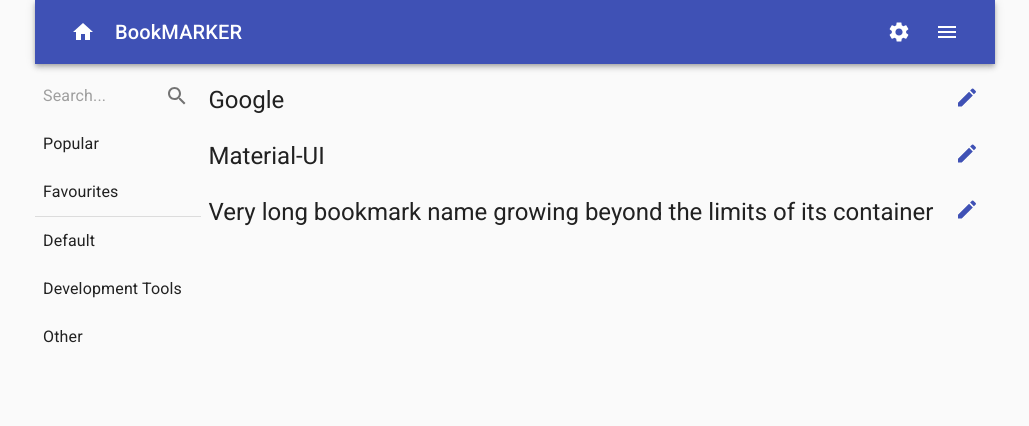
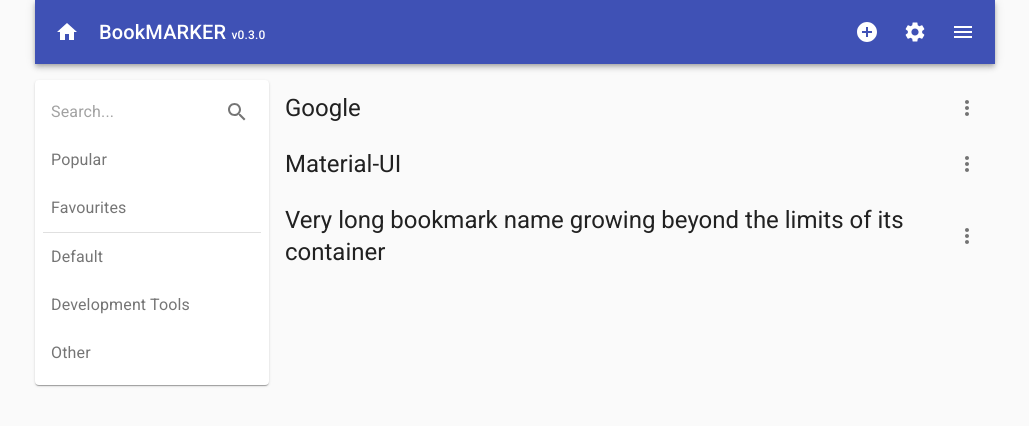
Before and after one commit to openXapps/web-apps-bookmarker-mui, a React (Create React App) app: page / in a window 1280 px wide. Shown: the top 426 px of the page, without its empty margins (125-1154 px from the left). Built offline with nearby package versions, Linux system fonts and the light colour scheme.

Commit message:
Development progress

```diff
--- a/src/components/Content/BookmarksComponent.js
+++ b/src/components/Content/BookmarksComponent.js
@@ -3,19 +3,19 @@
 import useMediaQuery from '@material-ui/core/useMediaQuery';
 import Box from '@material-ui/core/Box';
 import IconButton from '@material-ui/core/IconButton';
+// import Link from '@material-ui/core/Link';
 import List from '@material-ui/core/List';
 import ListItem from '@material-ui/core/ListItem';
 import ListItemText from '@material-ui/core/ListItemText';
 import ListItemSecondaryAction from '@material-ui/core/ListItemSecondaryAction';
-import EditIcon from '@material-ui/icons/Edit';
+import MoreVertIcon from '@material-ui/icons/MoreVert';
 
 import { getBookmarks } from '../../utilities/localstorage';
 import { useStyles } from './BookmarksStyles';
-import { Link } from '@material-ui/core';
 
 // https://material-ui.com/components/speed-dial/
 
-const BookmarksComponent = () => {
+const BookmarksComponent = ({history}) => {
     const theme = useTheme();
     const matches = useMediaQuery(theme.breakpoints.down('sm'));
     const classes = useStyles();
@@ -26,8 +26,10 @@
         return () => true;
     }, []);
 
-    const handleEdit = () => {
-        console.log('Edit button clicked');
+    const handleEdit = (e) => {
+        // console.log('Bookmarks: edit.siteId...', e.currentTarget.dataset.siteId);
+        const siteId = e.currentTarget.dataset.siteId;
+        history.push('/edit/' + siteId);
     };
 
     return (
@@ -51,10 +53,12 @@
                                     />
                                     <ListItemSecondaryAction>
                                         {/* <Link href="https://www.google.co.za" target="_blank" rel="noopener"><EditIcon /></Link> */}
-                                        <Link href={`/edit/${v.siteId}`}><EditIcon /></Link>
-                                        {/* <IconButton edge="end" onClick={handleEdit}>
-                                            <EditIcon />
-                                        </IconButton> */}
+                                        {/* <Link href={`/edit/${v.siteId}`}><MoreVertIcon /></Link> */}
+                                        <IconButton
+                                            edge="end"
+                                            data-site-id={v.siteId}
+                                            onClick={handleEdit}
+                                        ><MoreVertIcon /></IconButton>
                                     </ListItemSecondaryAction>
                                 </ListItem>
                             </div>
--- a/src/components/Content/BookmarksStyles.js
+++ b/src/components/Content/BookmarksStyles.js
@@ -13,7 +13,7 @@
     display: 'flex',
     flexWrap: 'nowrap',
     alignItems: 'center',
-    marginLeft: theme.spacing(1),
+    // marginLeft: theme.spacing(1),
   },
   bookmarkText: {
     paddingLeft: theme.spacing(1),
--- a/src/components/Content/ContentComponent.js
+++ b/src/components/Content/ContentComponent.js
@@ -1,14 +1,32 @@
 import React from 'react';
 import Box from '@material-ui/core/Box';
+import Grid from '@material-ui/core/Grid';
+import Paper from '@material-ui/core/Paper';
+import Hidden from '@material-ui/core/Hidden';
 
+import { useStyles } from './ContentStyles';
 import NavigationComponent from './NavigationComponent';
 import BookmarksComponent from './BookmarksComponent';
 
-const ContentComponent = ({ location, history }) => {
+// https://medium.com/swlh/taking-material-ui-for-a-spin-79ec46db72e3
+
+const ContentComponent = ({ history }) => {
+  const classes = useStyles();
+
   return (
-    <Box display="flex" mt={1}>
-      <NavigationComponent history={history} />
-      <BookmarksComponent location={location} />
+    <Box mt={2}>
+      <Grid container spacing={1}>
+        <Grid item xs={false} sm={3}>
+          <Hidden xsDown>
+            <Paper className={classes.paper}>
+              <NavigationComponent history={history} />
+            </Paper>
+          </Hidden>
+        </Grid>
+        <Grid item xs={12} sm={9}>
+          <BookmarksComponent history={history} />
+        </Grid>
+      </Grid>
     </Box>
   );
 };
--- /dev/null
+++ b/src/components/Content/ContentStyles.js
@@ -0,0 +1,11 @@
+import { makeStyles } from '@material-ui/core/styles';
+
+export const useStyles = makeStyles((theme) => ({
+  root: {
+    // flexGrow: 1,
+  },
+  paper: {
+    padding: theme.spacing(1),
+    color: theme.palette.text.secondary,
+  },
+}));
--- a/src/components/Content/NavigationComponent.js
+++ b/src/components/Content/NavigationComponent.js
@@ -20,7 +20,7 @@
         return () => true;
     }, []);
 
-    console.log('Nav: location...', history.location);
+    // console.log('Nav: location...', history.location);
 
     return (
         <Box className={classes.root}>
--- a/src/components/Content/NavigationStyles.js
+++ b/src/components/Content/NavigationStyles.js
@@ -2,7 +2,7 @@
 
 export const useStyles = makeStyles((theme) => ({
   root: {
-    width: 200,
+    // width: 200,
     // marginLeft: theme.spacing(2),
     // marginTop: theme.spacing(1),
     // [theme.breakpoints.up('md')]: {
--- a/src/components/Editor/EditorComponent.js
+++ b/src/components/Editor/EditorComponent.js
@@ -1,6 +1,9 @@
 import React from 'react';
 
-const EditorComponent = () => {
+const EditorComponent = ({ match }) => {
+
+    console.log('Edit: route...', match);
+
     return (
         <h3>Editor</h3>
     );
--- a/src/components/Header/HeaderComponent.js
+++ b/src/components/Header/HeaderComponent.js
@@ -1,98 +1,91 @@
 import React from 'react';
-import { Link as RouterLink, withRouter } from 'react-router-dom';
+import { withRouter } from 'react-router-dom';
 
+import Typography from '@material-ui/core/Typography';
 import AppBar from '@material-ui/core/AppBar';
 import Toolbar from '@material-ui/core/Toolbar';
-import Divider from '@material-ui/core/Divider';
-import Drawer from '@material-ui/core/Drawer';
+import MenuItem from '@material-ui/core/MenuItem';
+import Menu from '@material-ui/core/Menu';
 import IconButton from '@material-ui/core/IconButton';
-import List from '@material-ui/core/List';
-import ListItem from '@material-ui/core/ListItem';
-import ListItemText from '@material-ui/core/ListItemText';
-import Typography from '@material-ui/core/Typography';
-import ChevronLeftIcon from '@material-ui/icons/ChevronLeft';
-import ChevronRightIcon from '@material-ui/icons/ChevronRight';
 import HomeIcon from '@material-ui/icons/Home';
 import MenuIcon from '@material-ui/icons/Menu';
+import ChevronLeftIcon from '@material-ui/icons/ChevronLeft';
 import SettingsIcon from '@material-ui/icons/Settings';
+import AddCircleIcon from '@material-ui/icons/AddCircle';
+import Hidden from '@material-ui/core/Hidden';
 
 import useStyles from './HeaderStyles';
 import { getDefaultData } from '../../utilities/defaultdata';
 
-const Header = ({ history, location }) => {
+const Header = ({ history }) => {
   const classes = useStyles();
-  const [drawerState, setDrawerState] = React.useState(false);
+  const [anchorEl, setAnchorEl] = React.useState(null);
   const localData = getDefaultData();
 
-  // console.log('Header: data...', data);
+  const handleMenuToggle = (e) => {
+    setAnchorEl(e.currentTarget);
+  };
+
+  const handleMenuClose = () => {
+    setAnchorEl(null);
+  };
+
+  const handleRoute = (e) => {
+    handleMenuClose();
+    // console.log(e.currentTarget.dataset.name);
+    history.push(`/${e.currentTarget.dataset.name}`);
+  }
 
   return (
-    <div className={classes.grow}>
+    <div>
       <AppBar
         position="static"
-      ><Toolbar>
+      ><Toolbar disableGutters className={classes.toolboxPadding}>
           <IconButton
             aria-label="home button"
             className={classes.leftButton}
             color="inherit"
             onClick={() => history.push('/')}
-          >{location.pathname === '/' ? <HomeIcon /> : <ChevronLeftIcon />}</IconButton>
+          >{history.location.pathname === '/' ? <HomeIcon /> : <ChevronLeftIcon />}</IconButton>
           <Typography
+            className={classes.grow}
             variant="h6"
-            className={classes.grow}
-          >BookMARKER</Typography>
-          {location.pathname === '/' ? (
+          >BookMARKER <span className={classes.appVersion}><Hidden xsDown>v{localData.settings.version}</Hidden></span>
+          </Typography>
+          {history.location.pathname === '/' ? (
             <>
+              <IconButton
+                color="inherit"
+                onClick={() => history.push('/new')}
+              ><AddCircleIcon /></IconButton>
               <IconButton
                 color="inherit"
                 onClick={() => history.push('/settings')}
               ><SettingsIcon /></IconButton>
               <IconButton
                 color="inherit"
-                onClick={() => setDrawerState(!drawerState)}
+                aria-controls="menu-appbar"
+                aria-haspopup="true"
+                onClick={handleMenuToggle}
               ><MenuIcon /></IconButton>
+              <Menu
+                id="menu-appbar"
+                anchorEl={anchorEl}
+                getContentAnchorEl={null}
+                anchorOrigin={{ vertical: 'bottom', horizontal: 'right', }}
+                transformOrigin={{ vertical: 'top', horizontal: 'right', }}
+                keepMounted
+                open={Boolean(anchorEl)}
+                onClose={handleMenuClose}
+              >
+                <MenuItem onClick={handleRoute} data-name='settings'>Settings</MenuItem>
+                <MenuItem onClick={handleRoute} data-name='download'>Backup my Data</MenuItem>
+                <MenuItem onClick={handleRoute} data-name='upload'>Restore my Backups</MenuItem>
+              </Menu>
             </>
           ) : (null)}
         </Toolbar>
       </AppBar>
-      {/* <Toolbar /> */}
-      <Drawer
-        className={classes.drawer}
-        anchor="right"
-        open={drawerState}
-        onClose={() => setDrawerState(false)}
-        classes={{
-          paper: classes.drawerPaper,
-        }}
-      >
-        <div className={classes.drawerHeader}>
-          <IconButton
-            onClick={() => setDrawerState(!drawerState)}
-          ><ChevronRightIcon /></IconButton>
-          <Typography>v{localData.settings.version}</Typography>
-        </div>
-        <Divider />
-        <List>
-          <ListItem
-            button
-            component={RouterLink}
-            to="/settings"
-            onClick={() => setDrawerState(false)}
-          ><ListItemText>Settings</ListItemText></ListItem>
-          <ListItem
-            button
-            component={RouterLink}
-            to="/download"
-            onClick={() => setDrawerState(false)}
-          ><ListItemText>Download Site Data</ListItemText></ListItem>
-          <ListItem
-            button
-            component={RouterLink}
-            to="/upload"
-            onClick={() => setDrawerState(false)}
-          ><ListItemText>Upload Site Data</ListItemText></ListItem>
-        </List>
-      </Drawer>
     </div>
   );
 };
--- a/src/components/Header/HeaderStyles.js
+++ b/src/components/Header/HeaderStyles.js
@@ -1,29 +1,22 @@
 import { makeStyles } from '@material-ui/core/styles';
-
-const drawerWidth = 280;
 
 const useStyles = makeStyles((theme) => ({
   grow: {
     flexGrow: 1,
   },
+  toolboxPadding: {
+    paddingLeft: theme.spacing(1),
+    paddingRight: theme.spacing(1),
+    [theme.breakpoints.down('xs')]: {
+      paddingLeft: theme.spacing(0),
+      paddingRight: theme.spacing(0),
+    },
+  },
   leftButton: {
     marginRight: theme.spacing(1),
   },
-  drawer: {
-    width: drawerWidth,
-    flexShrink: 0,
-  },
-  drawerPaper: {
-    width: drawerWidth,
-    boxSizing: 'border-box',
-  },
-  drawerHeader: {
-    display: 'flex',
-    justifyContent: 'space-between',
-    alignItems: 'center',
-    padding: theme.spacing(0, 1),
-    // necessary for content to be below app bar
-    ...theme.mixins.toolbar,
+  appVersion: {
+    fontSize: 12,
   },
 }));
 
```
